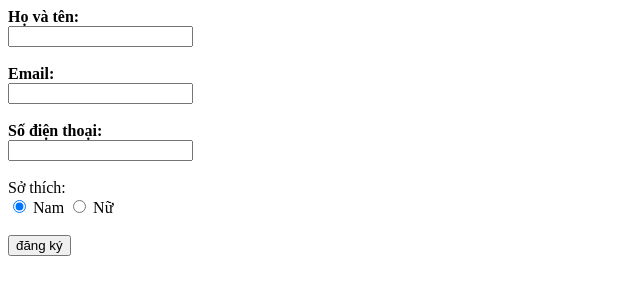
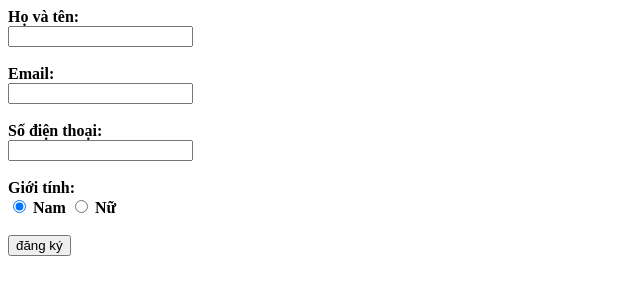
Before and after one commit to thuythuy1008/C0321G1_NguyenThiBichThuy_Module1, a plain HTML site: page 05_HTML Form va Table/bai tap/form dang ki nguoi dung.html in a window 1280 px wide. Shown: the full height of the page, 0-640 px from the left. Drawn offline with Linux system fonts and the light colour scheme.

Commit message:
commit bai tap bai 5

```diff
--- a/05_HTML Form va Table/bai tap/form dang ki nguoi dung.html
+++ b/05_HTML Form va Table/bai tap/form dang ki nguoi dung.html
@@ -16,9 +16,9 @@
 <input name="phone" type="number"/><br>
 <br>
 <form action="/action_page.php">
-    Sở thích:<br/>
-    <label><input name="gender" value="Nam" type="radio" checked/> Nam</label>
-    <label><input name="gender" value="Nữ" type="radio"/> Nữ</label> <br/>
+    <b>Giới tính:<br></b>
+    <b><label><input name="gender" value="Nam" type="radio" checked/> Nam</label></b>
+    <b><label><input name="gender" value="Nữ" type="radio"/> Nữ</label> <br/></b>
     <br>
     <input type="submit" value="đăng ký">
 </form>
```
